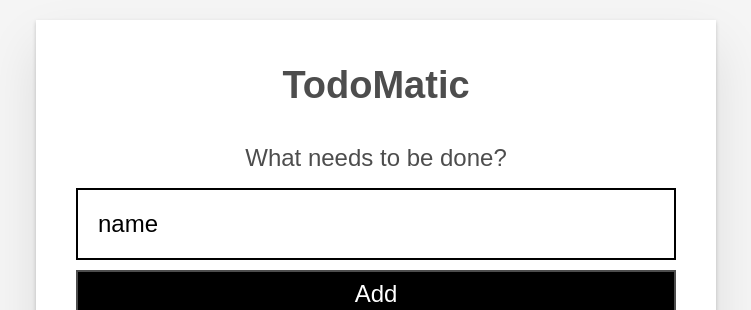
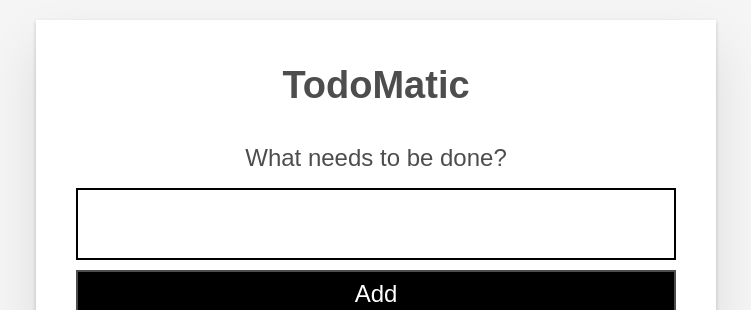
Before and after one commit to Bballard96/create-react-app, a React (Create React App) app in the folder moz-todo-react/: page / in a window 1280 px wide. Shown: the top 310 px of the page, without its empty margins (264-1015 px from the left). Built offline with nearby package versions, Linux system fonts and the light colour scheme.

Commit message:
change use hooks text to empty string

```diff
--- a/moz-todo-react/src/components/Form.js
+++ b/moz-todo-react/src/components/Form.js
@@ -2,7 +2,7 @@ import React, {useState} from "react";
 
 
 function Form(props) {
-  const [name, setName] = useState("Use hooks!")
+  const [name, setName] = useState("")
   function handleSubmit(e) {
     e.preventDefault()
         props.addTask("Hello!")
@@ -15,7 +15,7 @@ function Form(props) {
           </label>
         </h2>
         <input
-          value="name"
+          value={name}
           type="text"
           id="new-todo-input"
           className="input input__lg"
```
